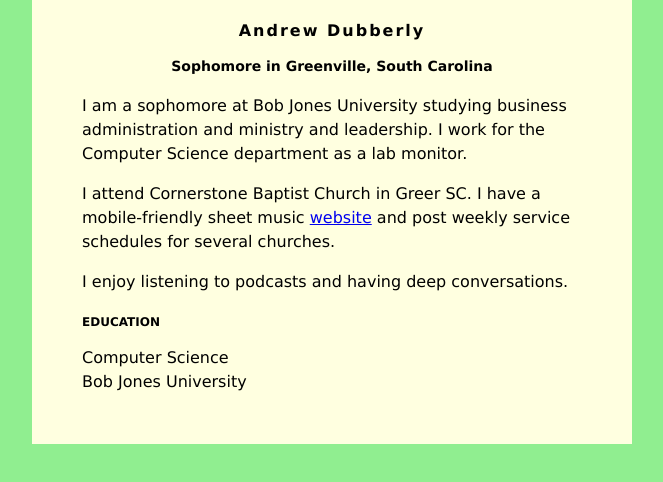
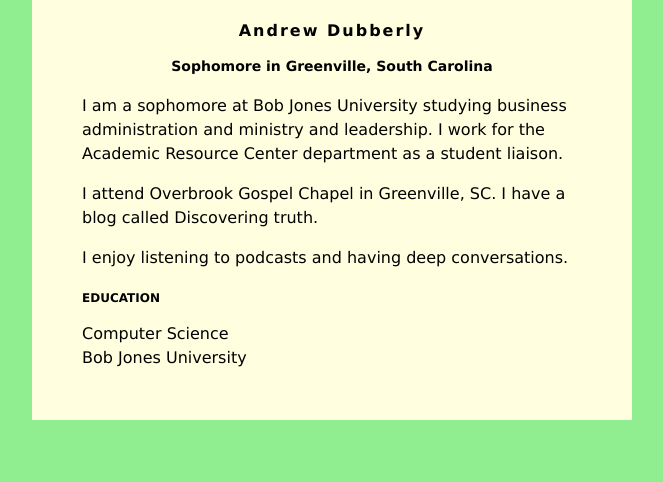
Before and after one commit to adubb373/adubb373.github.io, a plain HTML site: page index.html in a window 1280 px wide. Shown: the whole page, without its empty margins (308-971 px from the left). Drawn offline with Linux system fonts and the light colour scheme.

Commit message:
Update index.html

```diff
--- a/index.html
+++ b/index.html
@@ -33,11 +33,9 @@
         <h1>Andrew Dubberly</h1>
         <h2>Sophomore in Greenville, South Carolina</h2>
 
-         <p>I am a sophomore at Bob Jones University studying business administration and ministry and leadership. I work for the Computer Science department as a lab monitor.</p>
+         <p>I am a sophomore at Bob Jones University studying business administration and ministry and leadership. I work for the Academic Resource Center department as a student liaison.</p>
          <p>
-            I attend Cornerstone Baptist Church in Greer SC. I have a mobile-friendly
-            sheet music <a href="https://mobilehymns.org/">website</a> and post weekly service
-            schedules for several churches.
+            I attend Overbrook Gospel Chapel in Greenville, SC. I have a blog called Discovering truth.
          </p>
          <p>
             I enjoy listening to podcasts and having deep conversations.
```
